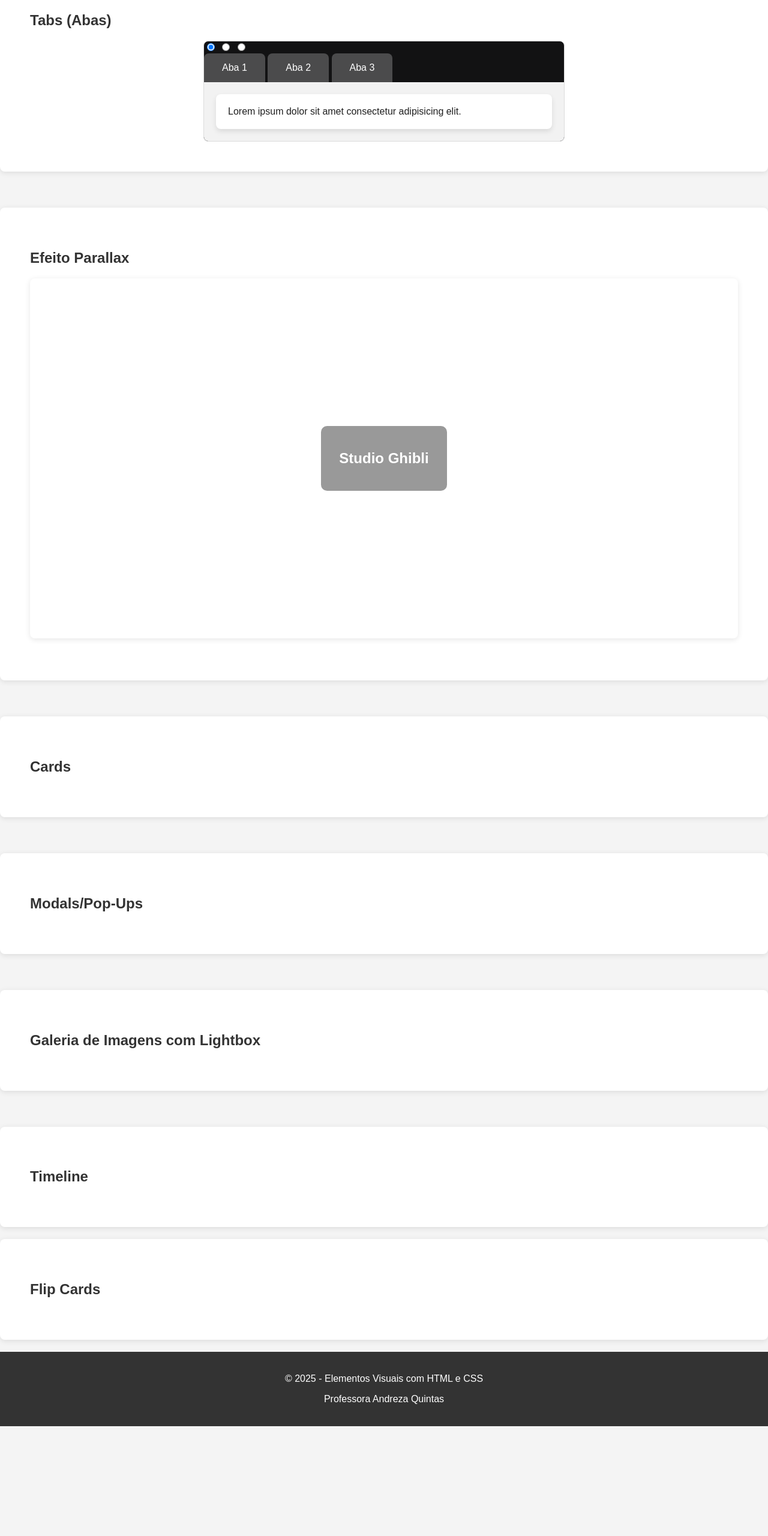
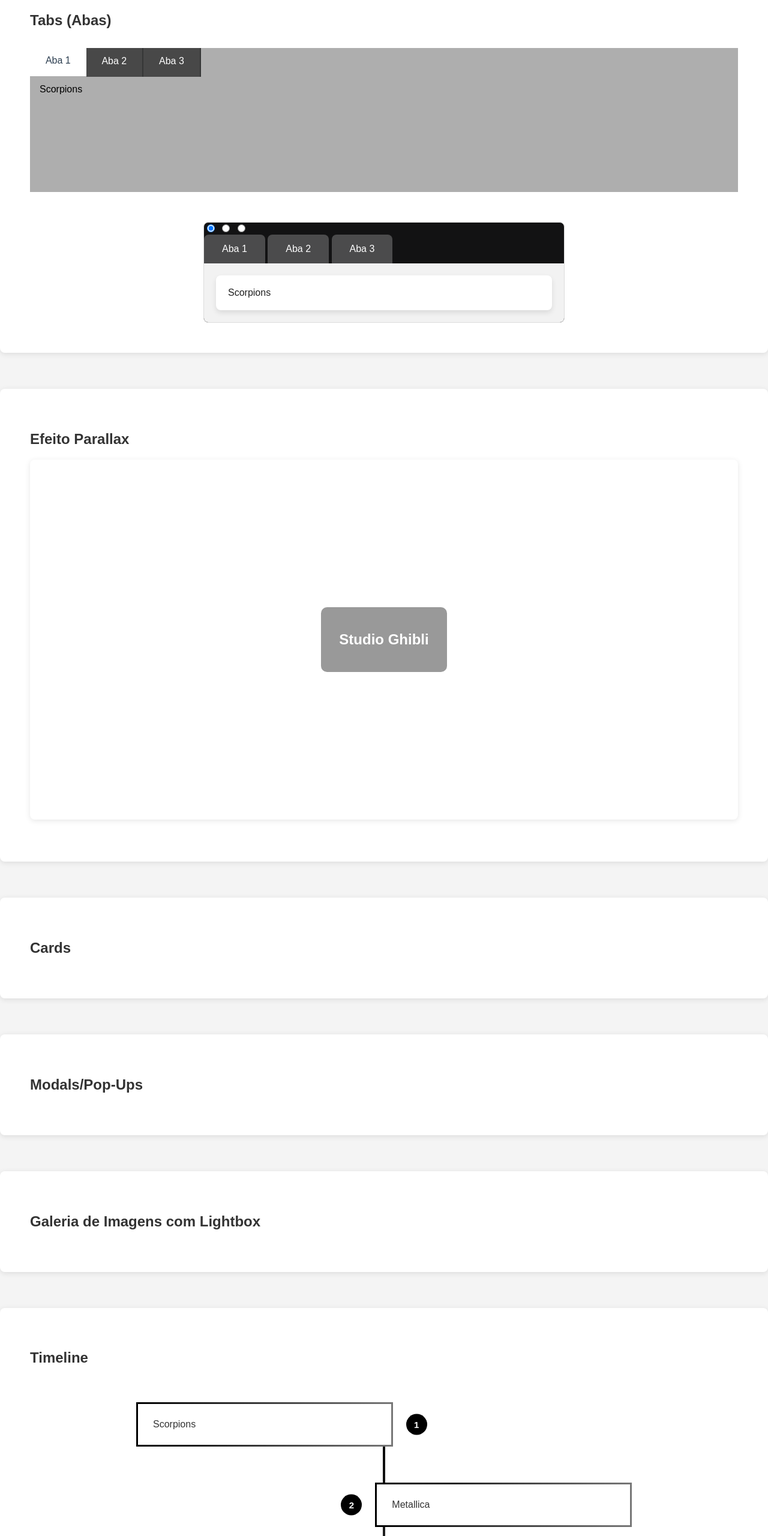
Before and after one commit to agathasouza113/aulas_css, a plain HTML site: page index.html in a window 1280 px wide. Shown: the part 1620-4180 px from the top of the page at 60% size. Before the commit the page ends 3997 px from the top, so only its background shows below. Drawn offline with Linux system fonts and the light colour scheme; a web font is replaced by a local one.

Commit message:
novas_alterações_abas

```diff
--- a/index.html
+++ b/index.html
@@ -176,7 +176,25 @@
   <section id="tabs">
     <h2>Tabs (Abas)</h2>
       <!-- Implemente a Aba aqui -->
-       <div class="tabs-container">
+       <div class="abas">
+            <div class="aba">
+                <input type="radio" id="aba-1" name="css-tabs" checked class="tab-escolha">
+                <label for="aba-1" class="tab-label">Aba 1</label>
+                <div class="tab-content1">Scorpions</div>
+            </div>
+            <div class="aba">
+                <input type="radio" id="aba-2" name="css-tabs" class="tab-escolha">
+                <label for="aba-2" class="tab-label">Aba 2</label>
+                <div class="tab-content1">Metallica</div>
+            </div>
+            <div class="aba">
+                <input type="radio" id="aba-3" name="css-tabs" class="tab-escolha">
+                <label for="aba-3" class="tab-label">Aba 3</label>
+                <div class="tab-content1">Black Sabbath</div>
+            </div>
+        </div><br>
+  <!-- Implemente a segunda Aba aqui -->
+   <div class="tabs-container">
     <input type="radio" id="tab1" name="tabs" checked>
     <input type="radio" id="tab2" name="tabs">
     <input type="radio" id="tab3" name="tabs">
@@ -189,9 +207,9 @@
     </div>
 
     <div class="tab-content">
-        <div class="content-panel" id="content1">Lorem ipsum dolor sit amet consectetur adipisicing elit.</div>
-        <div class="content-panel" id="content2">Ex ullam quibusdam iusto perferendis repudiandae in eius.</div>
-        <div class="content-panel" id="content3">Neque minima tenetur accusantium alias! Est, atque!</div>
+        <div class="content-panel" id="content1">Scorpions</div>
+        <div class="content-panel" id="content2">Metallica</div>
+        <div class="content-panel" id="content3">Black Sabbath</div>
     </div>
 </div>
 
@@ -231,10 +249,20 @@
 
 
    <!-- Seção Timeline -->
-   <section id="timeline">
-    <h2>Timeline</h2>
-      <!-- Implemente a timeline aqui -->
-    </section>
+  <section id="timeline">
+
+  <h2>Timeline</h2>
+
+  <main>
+    <p>Scorpions</p>
+    <p>Metallica</p>
+    <p>Guns N' Roses</p>
+    <p>Aerosmith</p>
+    <p>The Rolling Stones</p>
+  </main>
+
+</section>
+
 
 
   <!-- Seção Flip Cards -->
--- a/style.css
+++ b/style.css
@@ -287,7 +287,7 @@ a:hover {
 }
 
 /*Tabs (abas)*/
-/* Estilos principais */
+
 .tabs-container {
     font-family: Arial, sans-serif;
     width: 100%;
@@ -299,7 +299,6 @@ a:hover {
     background-color: #121213;
 }
 
-/* Estilo das labels (abas) */
 .tab-buttons label {
     display: inline-block;
     padding: 15px 30px;
@@ -312,38 +311,34 @@ a:hover {
     border-top-right-radius: 8px;
 }
 
-/* Estilo da aba ativa */
-input[type="radio"]:checked + .tab-buttons label {
-    background-color: #5e5e5e;
-}
 
-/* Estilo do marcador de aba */
+
 .tab-marker {
     position: absolute;
     bottom: 0;
     height: 4px;
     background-color: #575757;
     transition: left 0.3s ease;
-    width: 33.3%; /* Corresponde a cada aba */
+    width: 33.3%;
     z-index: -1;
 }
 
-/* Posicionando o marcador quando a aba 1 está ativa */
+
 #tab1:checked ~ .tab-buttons .tab-marker {
     left: 0%;
 }
 
-/* Posicionando o marcador quando a aba 2 está ativa */
+
 #tab2:checked ~ .tab-buttons .tab-marker {
     left: 33.3%;
 }
 
-/* Posicionando o marcador quando a aba 3 está ativa */
+
 #tab3:checked ~ .tab-buttons .tab-marker {
     left: 66.6%;
 }
 
-/* Estilos do conteúdo */
+
 .tab-content {
     display: flex;
     flex-direction: column;
@@ -351,7 +346,7 @@ input[type="radio"]:checked + .tab-buttons label {
     padding: 20px;
 }
 
-/* Estilo do painel de conteúdo */
+
 .content-panel {
     display: none;
     padding: 20px;
@@ -361,19 +356,94 @@ input[type="radio"]:checked + .tab-buttons label {
     color: #202020;
 }
 
-/* Mostrar conteúdo da aba ativa */
+
 #tab1:checked ~ .tab-content #content1,
 #tab2:checked ~ .tab-content #content2,
 #tab3:checked ~ .tab-content #content3 {
     display: block;
 }
 
+/*segunda aba*/
+.abas {
+    position: relative;
+    margin: 2rem 0;
+    background: #aeaeae;
+    height: 15rem;
+}
+
+.abas::before, .abas::after {
+    content: "";
+    display: table;
+}
+
+.abas::after {
+    clear: both;
+}
+
+.aba {
+    float: left;
+}
+
+.tab-escolha {
+    display: none;
+}
+
+.tab-label {
+    position: relative;
+    display: block;
+    line-height: 2.75em;
+    height: 3em;
+    padding: 0 1.618em;
+    background: #484848;
+    border-right: 0.125rem solid #353636;
+    color: #fff;
+    cursor: pointer;
+    top: 0;
+    transition: all 0.3s;
+}
+
+.tab-label:hover{
+    top: -0.25rem;
+    transition: top 0.25s;
+}
+
+.tab-content1{
+    min-width: auto ;
+    height: auto;
+    position: absolute;
+    z-index: 1;
+    top: 2.75em;
+    left: 0;
+    padding: 1rem;
+    background: #ffffff00;
+    color: #000000;
+    border-bottom: 0 solid #bdc3c7;
+    opacity: 0;
+    transition: all 0.35s;
+}
+
+.tab-escolha:checked + .tab-label {
+    background: #fff;
+    color: #2c3e50;
+    border-bottom: 0;
+    border-right: 0 solid #fff;
+    transition: all 0.3s;
+    z-index: 1;
+    top: -0.06rem;
+}
+
+.tab-escolha:checked + label + .tab-content1 {
+    z-index: 2;
+    opacity: 1;
+    transition: all 0.3s;
+}
+
 /*Aqui vai ser o parallax*/
 .parallax-section {
     position: relative;
-    height: 35rem; /* ajuste o tamanho que quiser */
+    height: 35rem;
     background-image: url("imagens/1198782-3840x2160-desktop-4k-studio-ghibli-wallpaper-image.jpg");
-    background-attachment: fixed;  /* O SEGREDO DO PARALLAX */
+    background-attachment: fixed;
     background-size: cover;
     background-position: center;
     background-repeat: no-repeat;
@@ -387,8 +457,84 @@ input[type="radio"]:checked + .tab-buttons label {
 }
 
 .parallax-content {
-    background: rgba(0,0,0,0.4); /* caixa para melhorar a leitura (opcional) */
+    background: rgba(0,0,0,0.4);
     padding: 20px 30px;
     border-radius: 10px;
     text-align: center;
 }
+
+/*Timeline*/
+
+#timeline main {
+  width: 70%;
+  margin: 60px auto;
+  position: relative;
+  counter-reset: contador;
+}
+
+
+#timeline main::before {
+  content: "";
+  position: absolute;
+  top: 0;
+  left: 50%;
+  width: 4px;
+  height: 100%;
+  background: linear-gradient(180deg, #000000, #555555);
+  transform: translateX(-50%);
+  border-radius: 2px;
+}
+
+
+#timeline main p {
+  width: 45%;
+  padding: 25px;
+  border: 3px solid transparent;
+  border-radius: 10px;
+  background: #fff;
+  margin: 60px 0;
+  font-size: 16px;
+
+
+  border-image: linear-gradient(90deg, #000000, #777777) 1;
+  position: relative;
+}
+
+
+#timeline main p:nth-child(odd) {
+  margin-right: auto;
+}
+
+#timeline main p:nth-child(even) {
+  margin-left: auto;
+}
+
+
+#timeline main p::before {
+  counter-increment: contador;
+  content: counter(contador);
+
+  position: absolute;
+  top: 50%;
+  transform: translateY(-50%);
+  width: 35px;
+  height: 35px;
+
+  background: #000000;
+  border-radius: 50%;
+  color: white;
+  display: flex;
+  justify-content: center;
+  align-items: center;
+  font-weight: bold;
+  font-size: 15px;
+}
+
+
+#timeline main p:nth-child(odd)::before {
+  right: -60px;
+}
+
+#timeline main p:nth-child(even)::before {
+  left: -60px;
+}
```
